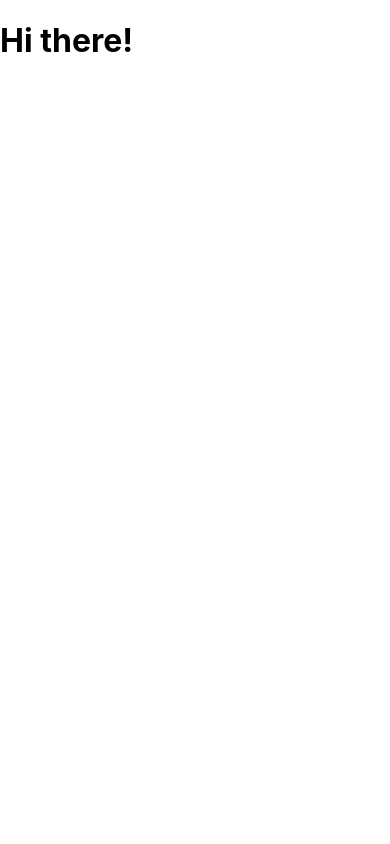
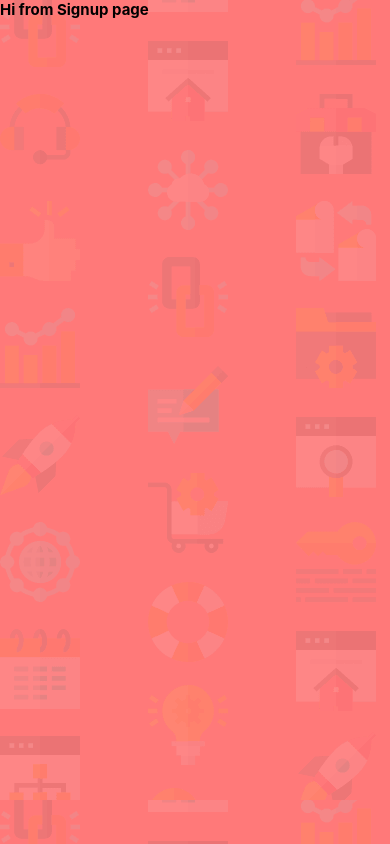
Before and after one commit to carlosloureda/fem-signup-form-component, a React (Create React App) app: page / in a window 390 px wide. Built offline with nearby package versions, Linux system fonts and the light colour scheme.

Commit message:
feat: Added responsive component background
🕵 Check out the amazing discovery we did on media-queries and rem

```diff
--- a/src/App.tsx
+++ b/src/App.tsx
@@ -1,7 +1,30 @@
 import React from "react";
+import { Global, css } from "@emotion/react";
+import Signup from "./components/pages/Signup";
+
+const GlobalStyles = css`
+  *,
+  *::after,
+  *::before {
+    margin: 0;
+    padding: 0;
+    box-sizing: inherit;
+  }
+  body {
+    box-sizing: border-box;
+  }
+  html {
+    font-size: 62.5%;
+  }
+`;
 
 function App() {
-  return <h1>Hi there!</h1>;
+  return (
+    <>
+      <Global styles={GlobalStyles} />
+      <Signup />
+    </>
+  );
 }
 
 export default App;
--- /dev/null
+++ b/src/components/pages/Signup.tsx
@@ -0,0 +1,39 @@
+import styled from "@emotion/styled";
+import { colors, breakpoints } from "../../theme/variables";
+import bgDesktop from "../../images/bg-intro-desktop.png";
+import bgMobile from "../../images/bg-intro-mobile.png";
+
+const S: any = {};
+S.Section = styled.section`
+  width: 100%;
+  height: 100vh;
+  background-image: url(${bgDesktop}),
+    linear-gradient(to right, ${colors.red}, ${colors.red});
+
+  /* Also we can to it this another way */
+  /* background-image: url(${bgDesktop});
+  background-color: ${colors.red}; */
+
+  /*
+  If we used rems on mediaqueries they are always realted to the default browser
+  font-size, we cannot ever overrite (it won't work). Check this awesome post on stackoverflow:
+  https://stackoverflow.com/questions/47409585/using-rem-units-in-media-queries-and-as-width#answer-51993054
+  */
+  @media (max-width: ${breakpoints.mobile}) {
+    background-image: url(${bgMobile}),
+      linear-gradient(to right, ${colors.red}, ${colors.red});
+  }
+`;
+
+const SignupPage = () => {
+  return (
+    <S.Section>
+      <h2>Hi from Signup page</h2>
+    </S.Section>
+  );
+};
+
+export default SignupPage;
+
+// - Mobile: 375px
+// - Desktop: 1440px
--- /dev/null
+++ b/src/theme/variables.tsx
@@ -0,0 +1,26 @@
+export const colors = {
+  red: "#FF7979",
+  green: "#38CC8B",
+  violet: "#5E54A4",
+  dark: "#3D3B48",
+};
+
+/*
+  If we used rems on mediaqueries they are always realted to the default browser
+  font-size, we cannot ever overrite (it won't work). Check this awesome post on stackoverflow:
+  https://stackoverflow.com/questions/47409585/using-rem-units-in-media-queries-and-as-width#answer-51993054
+*/
+export const breakpoints = {
+  desktop: "1444px",
+  mobile: "375px",
+};
+
+export const exportDefaultSize = "1.6rem";
+
+const variables = {
+  colors,
+  breakpoints,
+  exportDefaultSize,
+};
+
+export default variables;
```
Also changed, not shown: public/manifest.json, 2 other files (tests, documents, lock files or other folders).
